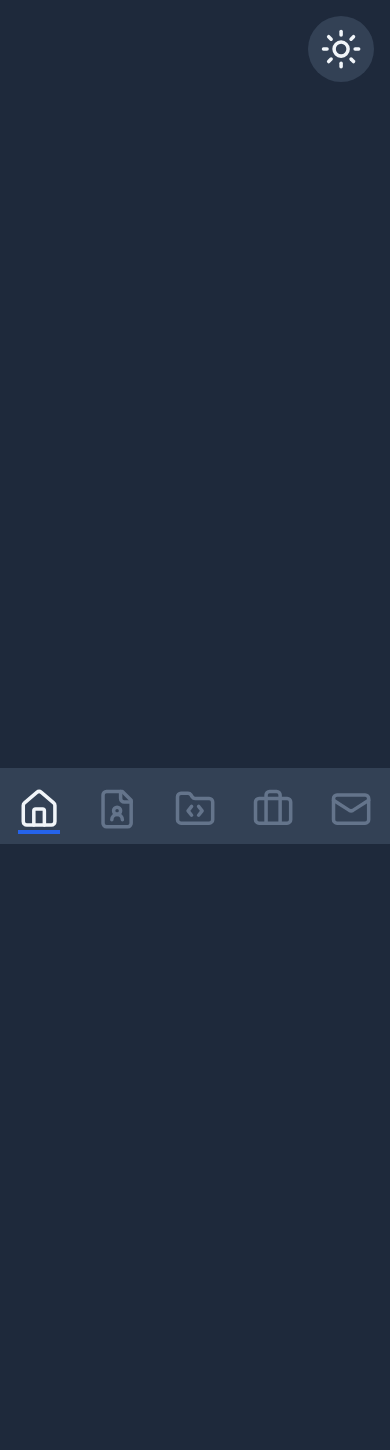
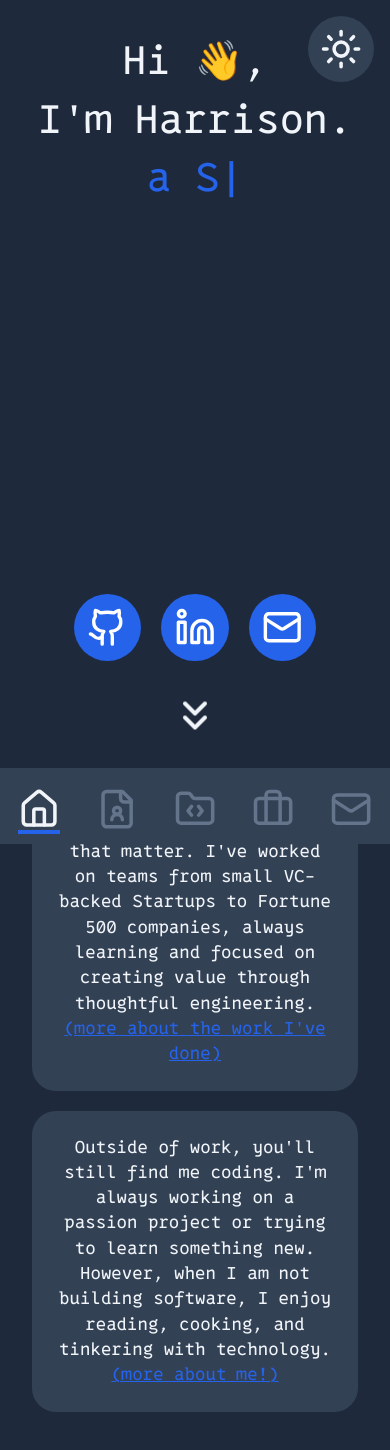
Before and after one commit to Harrison-Blair/personal-website, a Next.js app: page / in a window 390 px wide. Shown: the top 1450 px of the page. Before the commit the page ends 844 px from the top, so only its background shows below. Built offline with nearby package versions, Linux system fonts and the light colour scheme.

Commit message:
Add mobile breakpoint to home page

```diff
--- a/src/app/page.tsx
+++ b/src/app/page.tsx
@@ -1,23 +1,29 @@
 import Link from 'next/link';
 import CircularButton from './components/ui/CircularButton';
-import { Github, Linkedin, Mail } from 'lucide-react';
+import { ChevronsDown, Github, Linkedin, Mail } from 'lucide-react';
 import TypewriterText from './components/ui/TypewriterText';
 
 export default function Home() {
+  const roles = [
+    "a Software Engineer",
+    "a Tech Enthusiast",
+    "a TypeScript Developer",
+    "a Lifelong Learner",
+    "a React Developer",
+    "a Home Cook",
+    "a Python Developer",
+    "an Avid Reader",
+    "aspiring Architect",
+  ];
   return (
+    <div>
       <div className="hidden xl:block overflow-hidden">
         <div className="text-[6vh] mb-8"> {/* Welcome Message */}
           <h1>
             Hi 👋, <br />
             I&apos;m Harrison, <br />
             <TypewriterText
-            text={[
-              "a Software Engineer",
-              "a Tech Enthusiast", "a TypeScript Developer",
-              "a Lifelong Learner", "a React Developer",
-              "a Home Cook", "a Python Developer",
-              "an Avid Reader", "aspiring Architect",
-            ]}
+              text={roles}
               styling="text-[var(--primary)]"
             />
           </h1>
@@ -63,5 +69,69 @@ export default function Home() {
           </div>
         </div>
       </div>
+      <div className="xl:hidden">
+        <div className="h-[85vh]">
+          <div className="flex flex-col items-center h-full">
+            <h1 className="text-[10vw] text-center">
+              Hi 👋, <br />
+              I&apos;m Harrison. <br />
+              <TypewriterText
+                text={roles}
+                styling="text-[var(--primary)]"
+              />
+            </h1>
+            <div className="flex flex-col items-center justify-end gap-4 mt-auto">
+              <div className='flex gap-5 mb-6'>
+                <CircularButton
+                  href="https://github.com/Harrison-Blair"
+                  icon={Github}
+                  bgColor="bg-[var(--primary)]"
+                  hoverColor="hover:bg-[var(--accent)]"
+                  isExternal={true}
+                  size='8vh'
+                />
+                <CircularButton
+                  href="https://www.linkedin.com/in/harrison-blair/"
+                  icon={Linkedin}
+                  bgColor="bg-[var(--primary)]"
+                  hoverColor="hover:bg-[var(--accent)]"
+                  isExternal={true}
+                  size='8vh'
+                />
+                <CircularButton
+                  href="/contact"
+                  icon={Mail}
+                  bgColor="bg-[var(--primary)]"
+                  hoverColor="hover:bg-[var(--accent)]"
+                  size='8vh'
+                />
+              </div>
+              <ChevronsDown
+                size={48}
+                className="justify-end animate-bounce"
+              />
+            </div>
+          </div>
+        </div>
+        <div className="flex-col gap-5 mt-10">
+          <div className="bg-[var(--muted)] rounded-3xl p-6 text-center">
+            <p className="text-[2vh]">
+              I love to build things that matter. I&apos;ve worked on teams from small VC-backed Startups to Fortune 500 companies, always learning and focused on creating value through thoughtful engineering. {' '}
+              <Link href="/work" className="text-[2vh] underline text-[var(--primary)] hover:text-[var(--accent)]">
+                (more about the work I&apos;ve done)
+              </Link>
+            </p>
+          </div>
+          <div className="bg-[var(--muted)] rounded-3xl p-6 text-center mt-5">
+            <p className="text-[2vh]">
+              Outside of work, you&apos;ll still find me coding. I&apos;m always working on a passion project or trying to learn something new. However, when I am not building software, I enjoy reading, cooking, and tinkering with technology. {' '}
+              <Link href="/about" className="text-[2vh] underline text-[var(--primary)] hover:text-[var(--accent)]">
+                (more about me!)
+              </Link>
+            </p>
+          </div>
+        </div>
+      </div>
+    </div>
   );
 }
```
Lines whose indentation alone changed are shown as unchanged.
